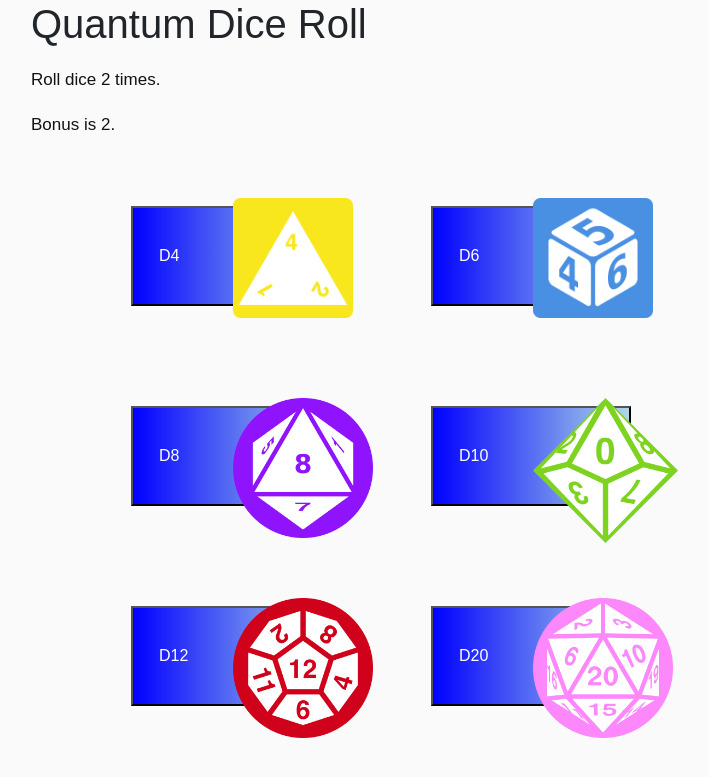
After one commit to adrianlee0118/quantum-dice, a Python web app: template templates/dice-roller.html in a window 1280 px wide. The commit adds this page. Shown: the top 777 px of the page, without its empty margins (19-728 px from the left). Run offline with Jinja, Linux system fonts and the light colour scheme; the template is opened without the code that fills it, so the values that code supplies are empty; some libraries are stand-ins or nearby versions.

Commit message:
added flask app for test rendering, added dice buttons and images and some text

```diff
--- a/static/style.css
+++ b/static/style.css
@@ -160,6 +160,44 @@ a:focus {
     color: darkblue;
 }
 
+.dice-button {
+    width: 200px;
+    height: 100px;
+    position: relative;
+    float: left;
+    margin: 50px;
+    background-image: linear-gradient(to right, blue, lightblue);
+}
+
+.dice-button-newline {
+    clear: both;
+    width: 200px;
+    height: 100px;
+    position: relative;
+    float: left;
+    display: block;
+    margin: 50px;
+    background-image: linear-gradient(to right, blue, lightblue);
+}
+
+.dice-button:focus {
+    outline:0;
+}
+
+.dice-button-newline:focus {
+    outline:0;
+}
+
+.dice-text {
+    float: left;
+    margin: 20px;
+    color: white;
+}
+
+.dice_button_row {
+    margin-left: 100px;
+}
+
 pre, code {
     font-family: monospace, monospace;
     padding-left: 50px;
@@ -202,6 +240,30 @@ img {
     border: solid black 1px;
 }
 
+.dice-square {
+    width: 120px;
+    height: 120px;
+    position: absolute;
+    top: -10px;
+    left: 100px;
+}
+
+.dice-diamond {
+    width: 145px;
+    height: 145px;
+    position: absolute;
+    top: -10px;
+    left: 100px;
+}
+
+.dice-circle {
+    width: 140px;
+    height: 140px;
+    position: absolute;
+    top: -10px;
+    left: 100px;
+}
+
 ol.blog {
     font-size: 20px;
 }
--- /dev/null
+++ b/templates/dice-roller.html
@@ -0,0 +1,97 @@
+<!DOCTYPE html>
+<html>
+  <head>
+    <meta charset="utf-8" />
+    <meta name="viewport" content="width=device-width, initial-scale=1.0" />
+    <meta http-equiv="X-UA-Compatible" content="IE=edge" />
+
+    <!-- Bootstrap CSS CDN -->
+    <link
+      rel="stylesheet"
+      href="https://stackpath.bootstrapcdn.com/bootstrap/4.1.0/css/bootstrap.min.css"
+      integrity="sha384-9gVQ4dYFwwWSjIDZnLEWnxCjeSWFphJiwGPXr1jddIhOegiu1FwO5qRGvFXOdJZ4"
+      crossorigin="anonymous"
+    />
+    <!-- Our Custom CSS and required JS files -->
+    <link
+      rel="stylesheet"
+      href="{{ url_for('static', filename='style.css') }}"
+    />
+    <script
+      type="text/javascript"
+      src="{{ url_for('static', filename='dice_data.js') }}">
+    </script>
+    <script
+      type="text/javascript"
+      src="static/dice_function.js">
+    </script>
+
+
+    <!-- Title block to be overridden -->
+    <title>Adrian Lee - Quantum Dice Roller</title>
+  </head>
+
+  <body>
+      <h1>Quantum Dice Roll</h1>
+      <p>Roll dice 2 times.</p>
+      <p>Bonus is 2.</p>
+      <div class="dice_button_row">
+        <button class="dice-button" id="1" onclick="rollDice(this.id, 4)">
+            <span class="dice-text">D4</span>
+            <img class="dice-square"
+              src="{{url_for('static', filename='assets/d4.png')}}"
+              alt="d4" >
+        </button>
+        <button class="dice-button" id="2" onclick="rollDice(this.id, 6)">
+          <span class="dice-text">D6</span>
+          <img class="dice-square"
+              src="{{url_for('static', filename='assets/d6.png')}}"
+              alt="d6" >
+        </button>
+      </div>
+      <div class="dice_button_row">
+        <button class="dice-button-newline" id="3" onclick="rollDice(this.id, 8)">
+            <span class="dice-text">D8</span>
+            <img class="dice-circle"
+              src="{{url_for('static', filename='assets/d8.png')}}"
+              alt="d8" >
+        </button>
+        <button class="dice-button" id="4" onclick="rollDice(this.id, 10)">
+          <span class="dice-text">D10</span>
+          <img class="dice-diamond"
+              src="{{url_for('static', filename='assets/d10.png')}}"
+              alt="d10" >
+        </button>
+      </div>
+      <div class="dice_button_row">
+        <button class="dice-button-newline" id="5" onclick="rollDice(this.id, 12)">
+            <span class="dice-text">D12</span>
+            <img class="dice-circle"
+              src="{{url_for('static', filename='assets/d12.png')}}"
+              alt="d12" >
+        </button>
+        <button class="dice-button" id="6" onclick="rollDice(this.id, 20)">
+          <span class="dice-text">D20</span>
+          <img class="dice-circle"
+              src="{{url_for('static', filename='assets/d20.png')}}"
+              alt="d20" >
+        </button>
+      </div>
+
+    <!-- jQuery CDN - Slim version (=without AJAX) -->
+    <script
+      src="https://code.jquery.com/jquery-3.3.1.slim.min.js"
+      integrity="sha384-q8i/X+965DzO0rT7abK41JStQIAqVgRVzpbzo5smXKp4YfRvH+8abtTE1Pi6jizo"
+      crossorigin="anonymous"
+    ></script>
+    <!-- Bootstrap JS -->
+    <script
+      src="https://stackpath.bootstrapcdn.com/bootstrap/4.1.0/js/bootstrap.min.js"
+      integrity="sha384-uefMccjFJAIv6A+rW+L4AHf99KvxDjWSu1z9VI8SKNVmz4sk7buKt/6v9KI65qnm"
+      crossorigin="anonymous"
+    ></script>
+    <!-- jQuery Custom Scroller CDN -->
+    <script src="https://cdnjs.cloudflare.com/ajax/libs/malihu-custom-scrollbar-plugin/3.1.5/jquery.mCustomScrollbar.concat.min.js"></script>
+
+  </body>
+</html>
```
Also changed, not shown: dice-roller.html (deleted, +0 -52 lines), static/assets/d10.png (added), static/assets/d12.png (added), static/assets/d20.png (added), static/assets/d4.png (added), static/assets/d6.png (added), static/assets/d8.png (added), 5 other files.
